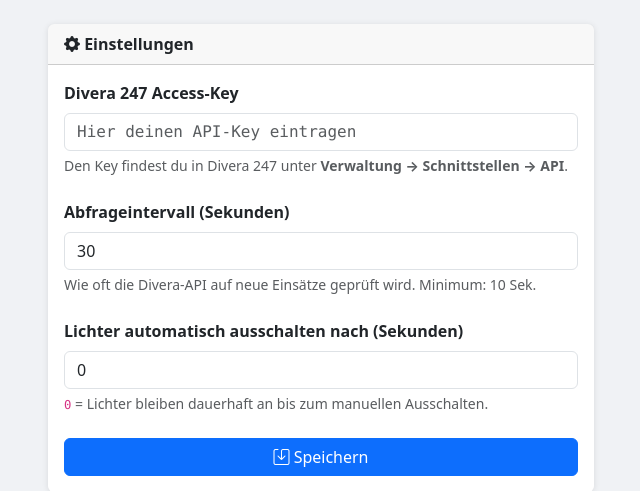
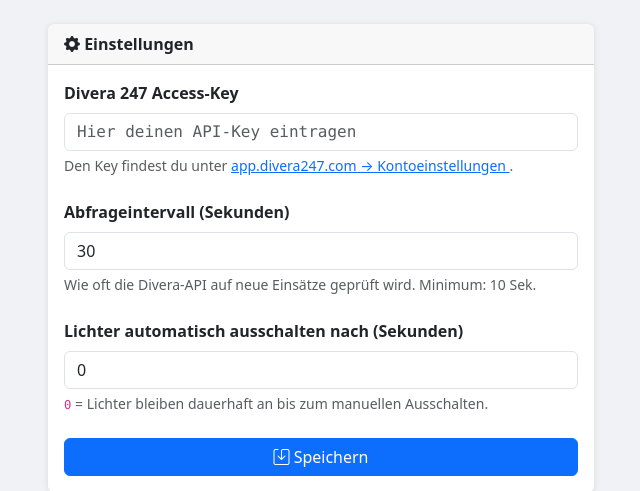
Before and after one commit to drunkler/Divera247-SmartHome, a Flask app: page /settings in a window 1280 px wide. Shown: the part 58-549 px from the top of the page, without its empty margins (319-959 px from the left). Run offline with Flask 3, Linux system fonts and the light colour scheme.

Commit message:
Update API key hint to correct Divera account settings URL
Co-Authored-By: Claude Sonnet 4.6 <noreply@anthropic.com>

```diff
--- a/templates/settings.html
+++ b/templates/settings.html
@@ -12,8 +12,10 @@
             <input type="text" class="form-control font-monospace" name="access_key"
                    value="{{ cfg.divera_access_key }}" placeholder="Hier deinen API-Key eintragen">
             <div class="form-text">
-              Den Key findest du in Divera 247 unter
-              <strong>Verwaltung → Schnittstellen → API</strong>.
+              Den Key findest du unter
+              <a href="https://app.divera247.com/account/einstellungen.html" target="_blank">
+                app.divera247.com → Kontoeinstellungen
+              </a>.
             </div>
           </div>
 
```
Also changed, not shown: README.md.
